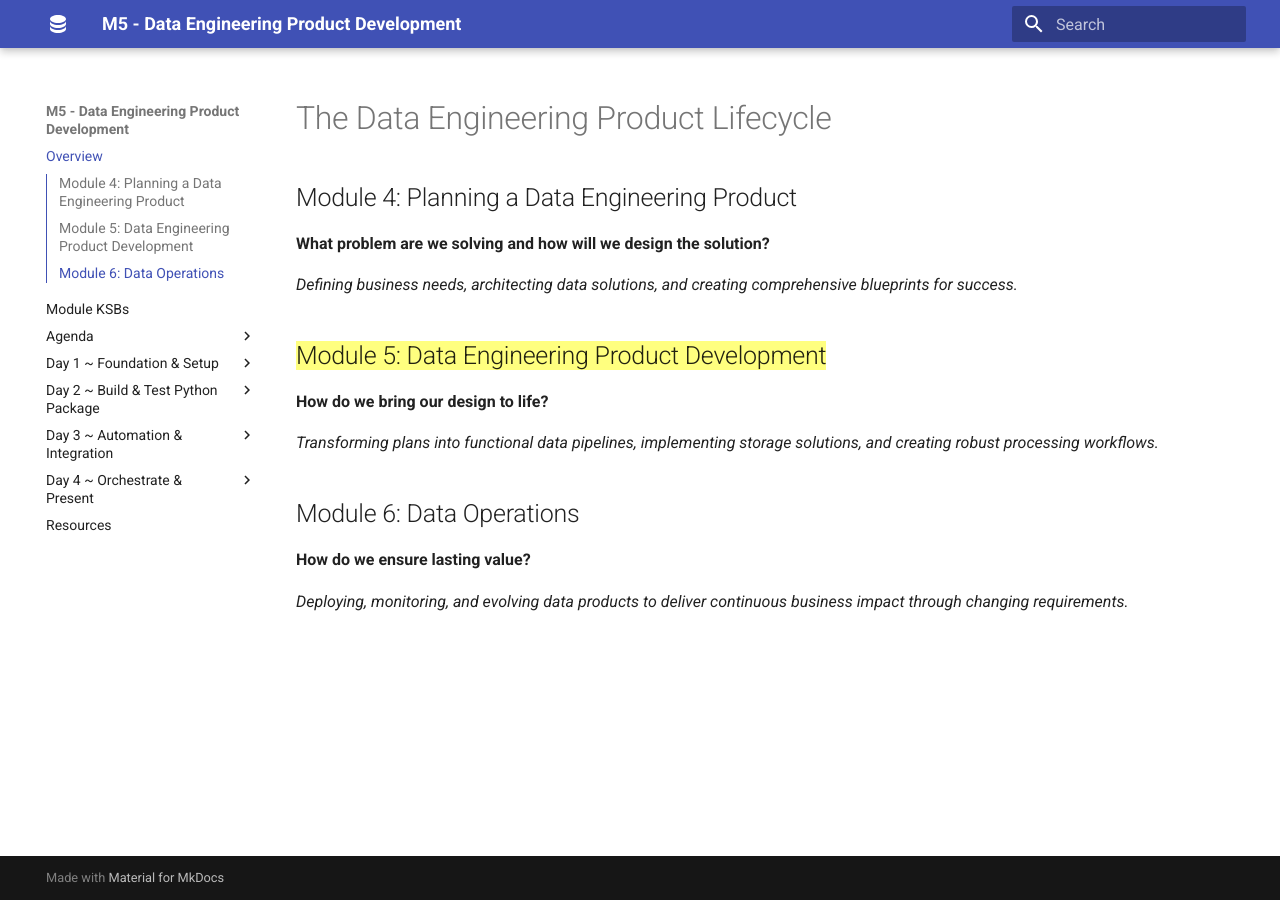
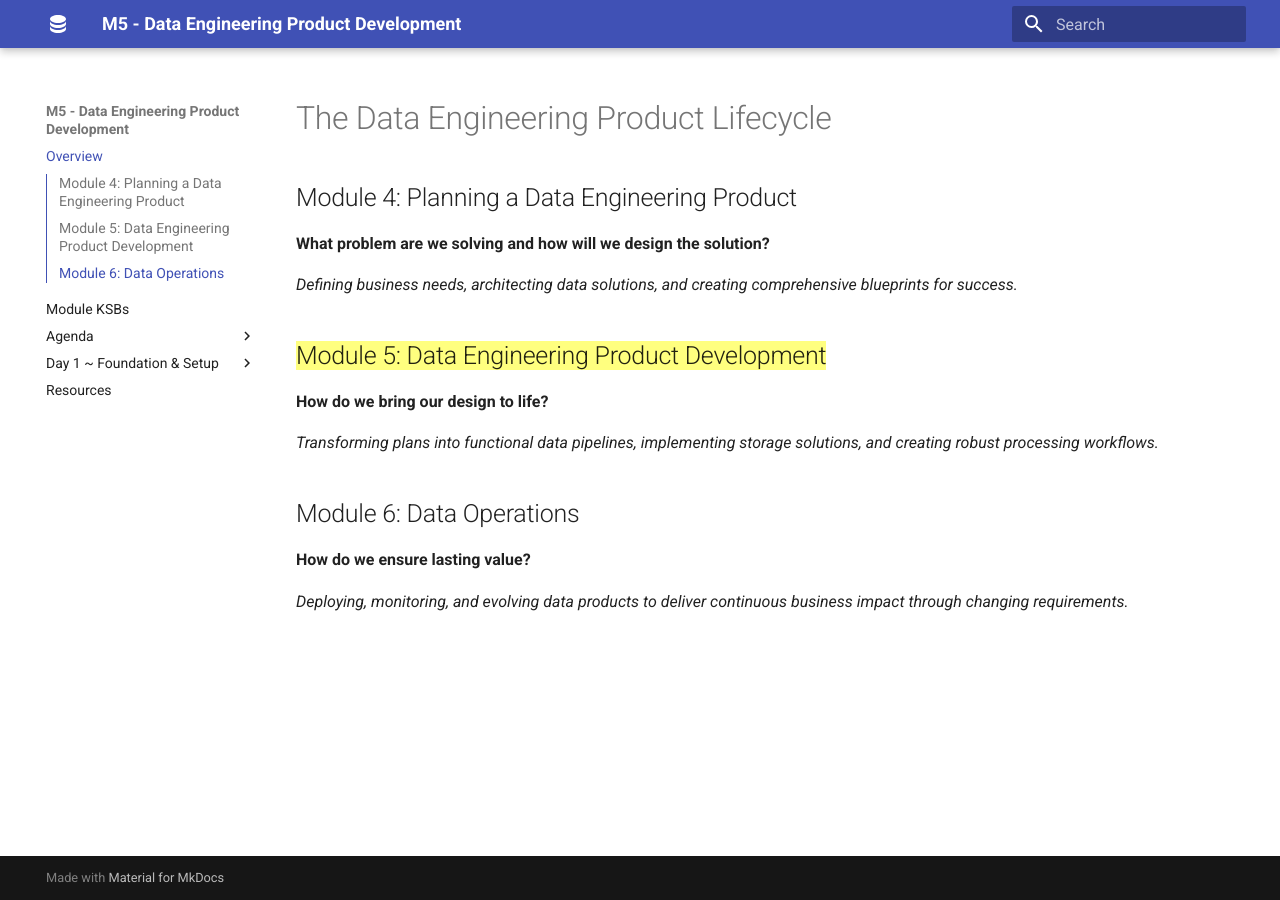
Before and after one commit to qaalabs/DE5M5, an MkDocs documentation site: the page built from docs/index.md, in a window 1280 px wide. Built offline with MkDocs 1.6.1 and Material for MkDocs 9.7.7, drawn with Linux system fonts in a browser that asks for light colours; some of the changed lines change nothing that is shown.

Commit message:
Auto commit by uthisha

```diff
--- a/mkdocs.yml
+++ b/mkdocs.yml
@@ -11,9 +11,6 @@
   - Agenda:
     - Topics: agenda/index.md
     - Day 1: agenda/day1.md
-    - Day 2: agenda/day2.md
-    - Day 3: agenda/day3.md
-    - Day 4: agenda/day4.md
 
   - "Day 1 ~ Foundation & Setup":
     - "Library Pipeline Scenario": day1/scenario.md
@@ -29,39 +26,6 @@
     - "Create local development env": day1/dev-environment.md
     - "Replace Template Placeholders": day1/placeholders.md
     - "Write first Python code": day1/write-code.md
-
-  - "Day 2 ~ Build & Test Python Package":
-    - "🖥️ VM Setup + LOD Setup": labs/22-python-setup.md
-    - "Run Production Readiness Yardstick": labs/yardstick.md
-    - "Data Ingestion": day2/ingestion.md
-    - "Run Production Readiness Yardstick": labs/yardstick.md
-    - "Data Cleaning": day2/cleaning.md
-    - "Write function - Data Cleaning": day2/cleaning-enhancements.md
-    - "Validation Function": day2/validation.md
-    - "Python Testing": day2/python-testing.md
-    - "Write unit tests": day2/cleaning-tests.md
-    - "Python Test Coverage": day2/coverage.md
-    - "Achieve 70% Coverage": day2/coverage-goal.md
-    - "Explain Linting": day2/linting.md
-    - "Fix All Linting Issues": day2/linting-fixes.md
-    - "Run Production Readiness Yardstick": labs/yardstick.md
-
-  - "Day 3 ~ Automation & Integration":
-    - "GitHub Actions": day3/github-actions.md
-    - "GitHub Actions ~ Trigger Workflow": day3/github-workflow.md
-    - "Explore GitHub History & Logs": day3/github-explore.md
-    - "Run the Pipeline Runner": day3/pipeline-runner.md
-    - "Create Database in SSMS": day3/ssms.md
-    - "Start the QA Fabric Playground": https://qaalabs.github.io/fabric/run-inside-vm/
-    - "01 Create Fabric Lakehouse": labs/32-lakehouse.md
-    - "Run pipeline in MS Fabric": labs/33-library-pipeline.md
-    - "Create Gold Layer Table": labs/33-library-pipeline.md
-
-  - "Day 4 ~ Orchestrate & Present":
-    - "Start QA MS Fabric Platform": https://qaalabs.github.io/fabric/run-inside-vm/
-    - "Lab: Run MS Fabric Pipeline": labs/42-fabric-pipeline.md
-    - "Lab: Build MkDocs Site": labs/43-mkdocs-site.md
-    - "Introduce Presentation Task": day4/presentations.md
 
   - Resources: resources.md
 
```
